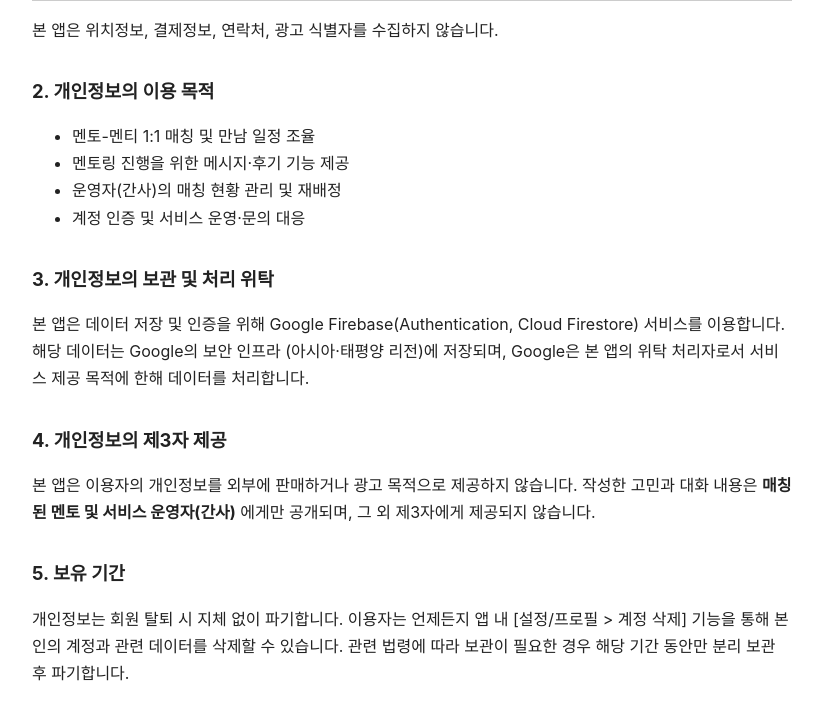
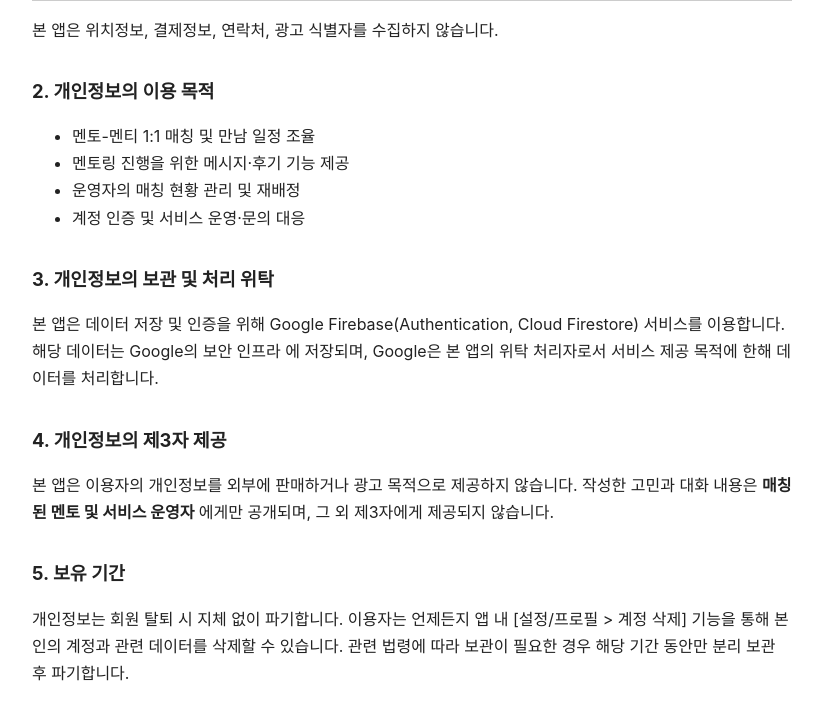
Before and after one commit to shbang37/youee-legal, a plain HTML site: page privacy-policy.html in a window 1280 px wide. Shown: the part 616-1338 px from the top of the page, without its empty margins (228-1051 px from the left). Drawn offline with Linux system fonts and the light colour scheme.

Commit message:
Fix typos in privacy policy HTML content

```diff
--- a/privacy-policy.html
+++ b/privacy-policy.html
@@ -55,7 +55,7 @@
   <ul>
     <li>멘토-멘티 1:1 매칭 및 만남 일정 조율</li>
     <li>멘토링 진행을 위한 메시지·후기 기능 제공</li>
-    <li>운영자(간사)의 매칭 현황 관리 및 재배정</li>
+    <li>운영자의 매칭 현황 관리 및 재배정</li>
     <li>계정 인증 및 서비스 운영·문의 대응</li>
   </ul>
 
@@ -63,14 +63,14 @@
   <p>
     본 앱은 데이터 저장 및 인증을 위해 Google Firebase(Authentication,
     Cloud Firestore) 서비스를 이용합니다. 해당 데이터는 Google의 보안 인프라
-    (아시아·태평양 리전)에 저장되며, Google은 본 앱의 위탁 처리자로서
+    에 저장되며, Google은 본 앱의 위탁 처리자로서
     서비스 제공 목적에 한해 데이터를 처리합니다.
   </p>
 
   <h2>4. 개인정보의 제3자 제공</h2>
   <p>
     본 앱은 이용자의 개인정보를 외부에 판매하거나 광고 목적으로 제공하지 않습니다.
-    작성한 고민과 대화 내용은 <strong>매칭된 멘토 및 서비스 운영자(간사)</strong>
+    작성한 고민과 대화 내용은 <strong>매칭된 멘토 및 서비스 운영자</strong>
     에게만 공개되며, 그 외 제3자에게 제공되지 않습니다.
   </p>
 
```
